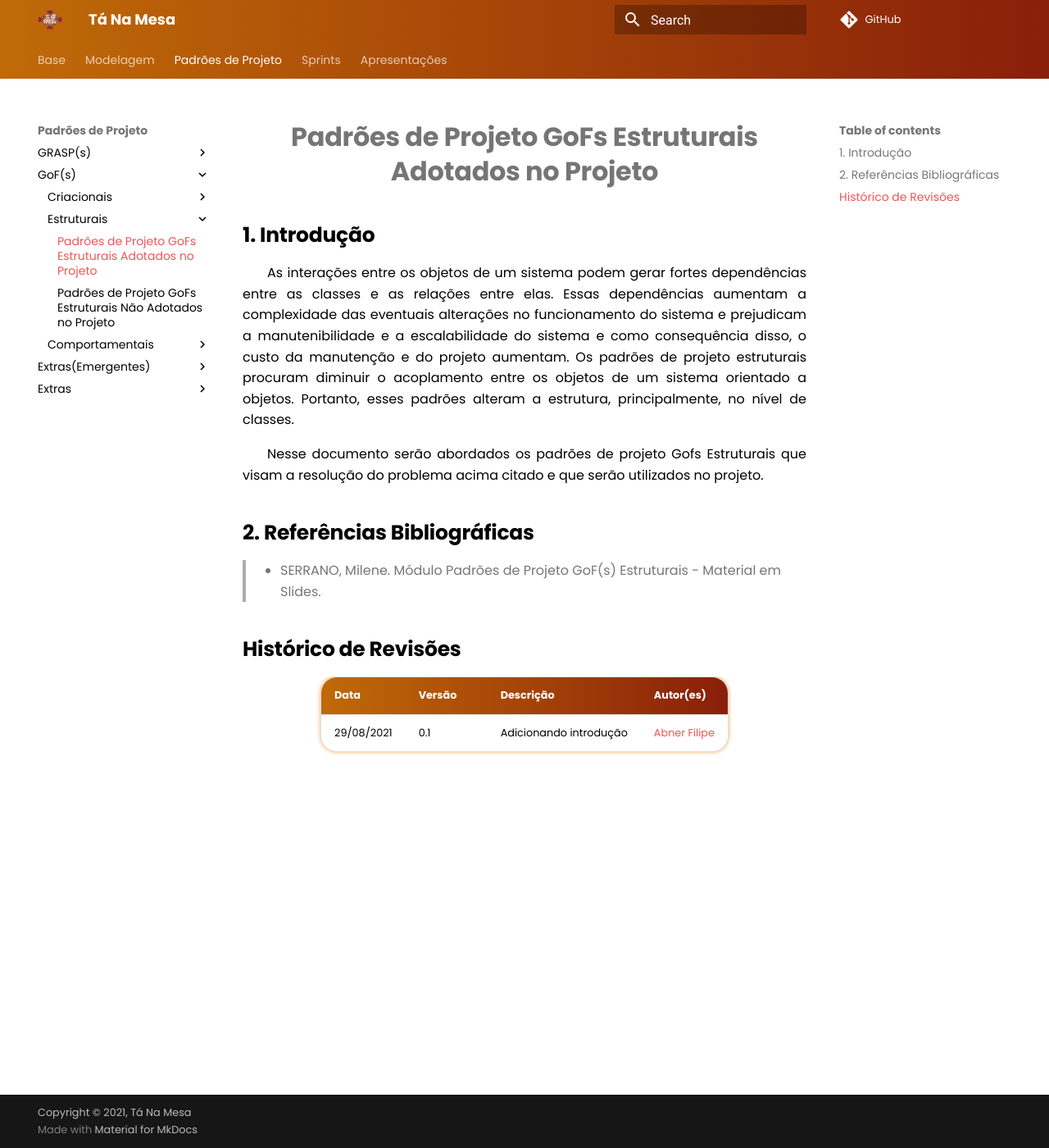
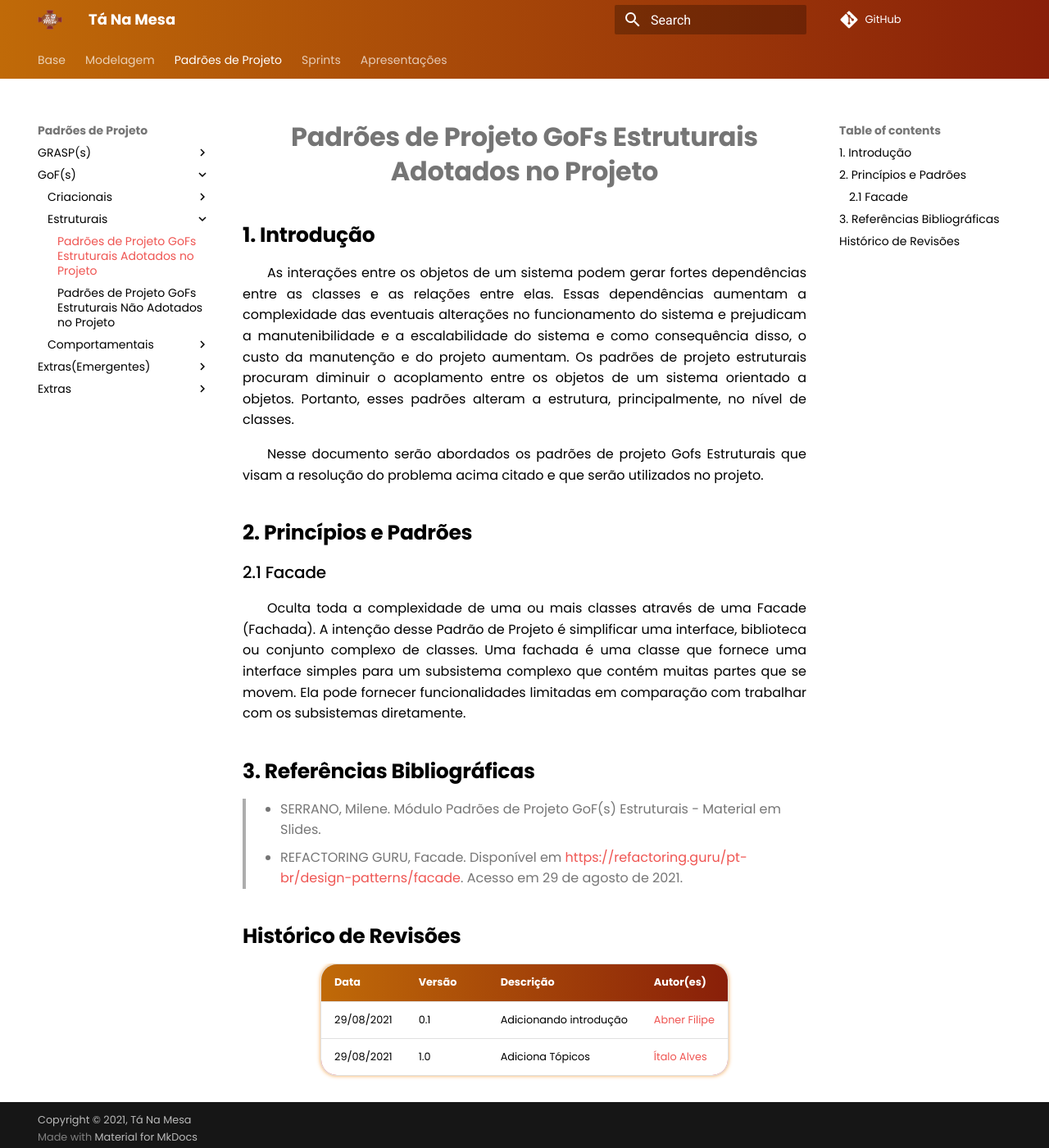
Before and after one commit to UnBArqDsw2021-1/2021.1_G02_TaNaMesa_docs, an MkDocs documentation site: the page built from docs/3-Padroes-de-Projeto/GoFs/Estruturais/Padroes-Adotados-no-Projeto.md, in a window 1280 px wide and 1400 px high. Shown: the whole window at 82% size. Built offline with MkDocs 1.6.1 and Material for MkDocs 9.7.7, drawn with Linux system fonts in a browser that asks for light colours; comment, search, counter and statistics services are not loaded.

Commit message:
(#104) Adiciona tópico GoFs 2.1 Facade

```diff
--- a/docs/3-Padroes-de-Projeto/GoFs/Estruturais/Padroes-Adotados-no-Projeto.md
+++ b/docs/3-Padroes-de-Projeto/GoFs/Estruturais/Padroes-Adotados-no-Projeto.md
@@ -6,12 +6,20 @@ As interações entre os objetos de um sistema podem gerar fortes dependências
 
 Nesse documento serão abordados os padrões de projeto Gofs Estruturais que visam a resolução do problema acima citado e que serão utilizados no projeto.
 
-## 2. Referências Bibliográficas
+## 2. Princípios e Padrões
+
+### 2.1 Facade
+
+Oculta toda a complexidade de uma ou mais classes através de uma Facade (Fachada). A intenção desse Padrão de Projeto é simplificar uma interface, biblioteca ou conjunto complexo de classes. Uma fachada é uma classe que fornece uma interface simples para um subsistema complexo que contém muitas partes que se movem. Ela pode fornecer funcionalidades limitadas em comparação com trabalhar com os subsistemas diretamente.
+
+## 3. Referências Bibliográficas
 
 > - SERRANO, Milene. Módulo Padrões de Projeto GoF(s) Estruturais - Material em Slides.
+> - REFACTORING GURU, Facade. Disponível em <https://refactoring.guru/pt-br/design-patterns/facade>. Acesso em 29 de agosto de 2021.
 
 ## Histórico de Revisões
 
-| Data       | Versão | Descrição                  | Autor(es)                                 |
-| :--------- | :----- | :------------------------- | :---------------------------------------- |
-| 29/08/2021 | 0.1    | Adicionando introdução | [Abner Filipe](https://github.com/abner423) |
+| Data       | Versão | Descrição              | Autor(es)                                    |
+| :--------- | :----- | :--------------------- | :------------------------------------------- |
+| 29/08/2021 | 0.1    | Adicionando introdução | [Abner Filipe](https://github.com/abner423)  |
+| 29/08/2021 | 1.0    | Adiciona Tópicos       | [Ítalo Alves](https://github.com/alvesitalo) |
```
